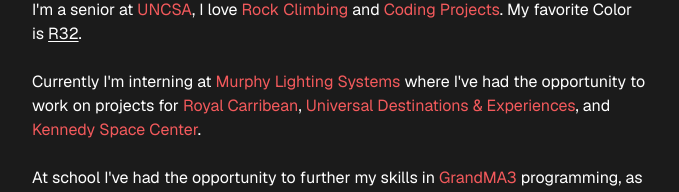
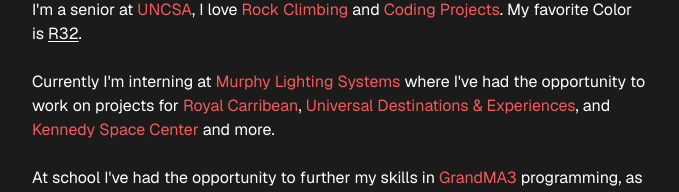
Before and after one commit to LoganWhitten/site, a Next.js app: page / in a window 1280 px wide. Shown: the part 401-593 px from the top of the page, without its empty margins (300-979 px from the left). Built offline with nearby package versions, Linux system fonts and the light colour scheme.

Commit message:
copy: add more.

```diff
--- a/app/page.tsx
+++ b/app/page.tsx
@@ -83,9 +83,9 @@
           </a>
           , and
           <a target="_blank" href="https://www.delawarenorth.com/">
-            <ColorText>Kennedy Space Center</ColorText>
+            <ColorText>Kennedy Space Center </ColorText>
           </a>
-          .
+          and more.
         </p>
         <br />
         <p>
```
